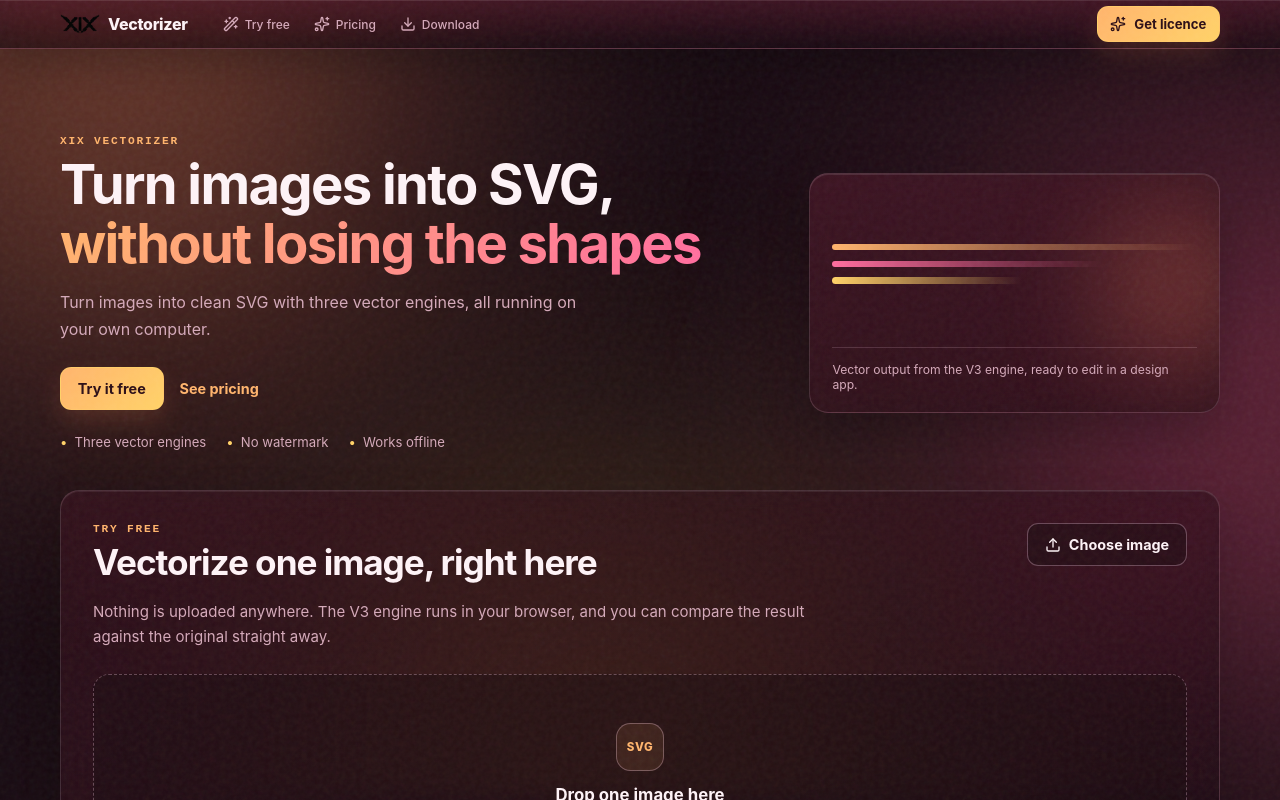
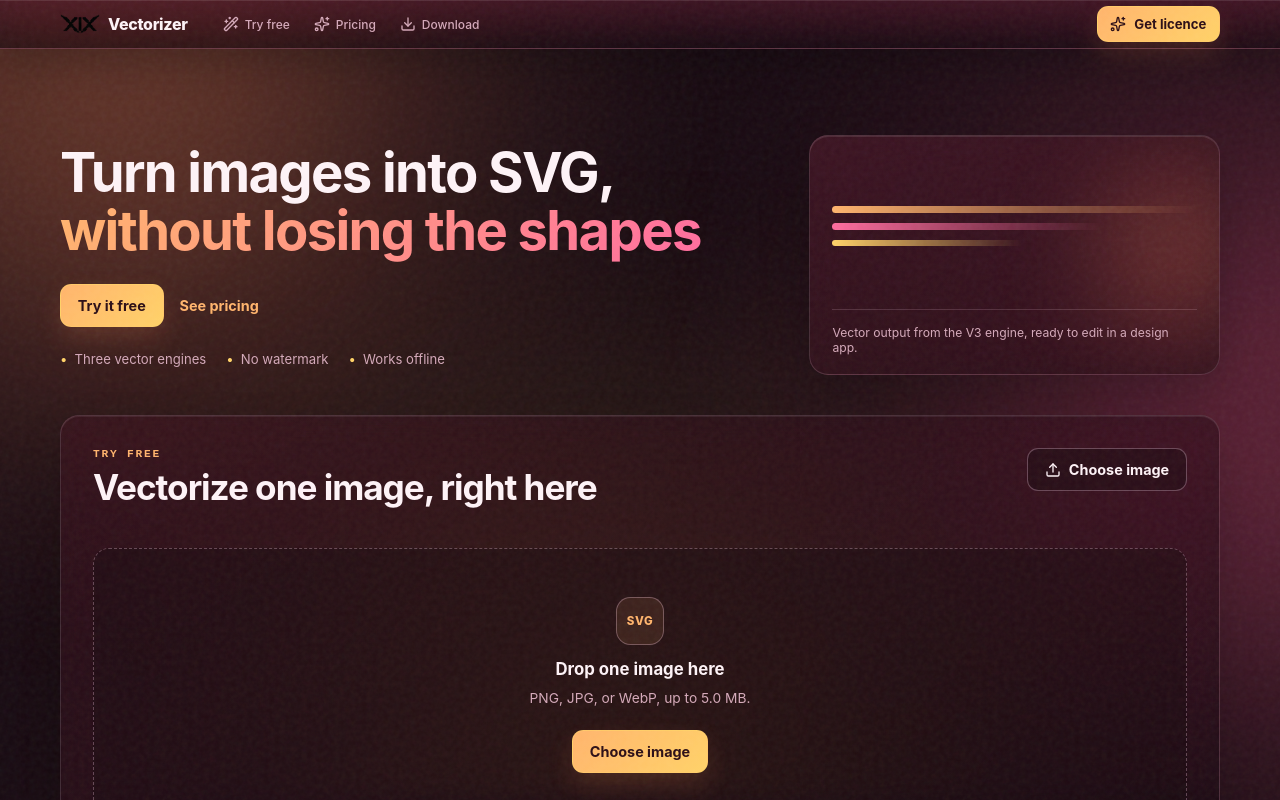
Before and after one commit to mfahryf/XIX-Upscaler-web, a React (Vite) app: page / in a window 1280 px wide. Shown: the top 800 px of the page. Built offline with nearby package versions, Linux system fonts and the light colour scheme; no server answers.

Commit message:
chore: buang teks hero dan keterangan tambahan pada kotak unggah

```diff
--- a/src/components/DemoPanel.jsx
+++ b/src/components/DemoPanel.jsx
@@ -134,10 +134,6 @@
         <div>
           <p className="section-label">Try free</p>
           <h2 id="demo-title">Vectorize one image, right here</h2>
-          <p className="demo-lede">
-            Nothing is uploaded anywhere. The V3 engine runs in your browser, and you can compare
-            the result against the original straight away.
-          </p>
         </div>
         <button
           type="button"
@@ -175,9 +171,7 @@
           <span className="dropzone-mark" aria-hidden="true">SVG</span>
           <p className="dropzone-title">Drop one image here</p>
           <p className="dropzone-detail">
-            {DEMO_LIMITS.accepted}, up to {formatBytes(DEMO_LIMITS.fileBytes)}. Images above{" "}
-            {formatMegapixels(DEMO_LIMITS.maxPixels)} are scaled down, and the desktop app still
-            uses the full size.
+            {DEMO_LIMITS.accepted}, up to {formatBytes(DEMO_LIMITS.fileBytes)}.
           </p>
           <button type="button" className="button button-primary" onClick={() => inputRef.current?.click()}>
             Choose image
--- a/src/components/VectorizerPage.jsx
+++ b/src/components/VectorizerPage.jsx
@@ -68,11 +68,9 @@
       <main className="page-shell">
         <section className="hero" aria-labelledby="hero-title">
           <div className="hero-copy">
-            <p className="section-label">{SITE.product}</p>
             <h1 id="hero-title">
               Turn images into SVG, <span className="hero-accent">without losing the shapes</span>
             </h1>
-            <p className="hero-lede">{SITE.tagline}</p>
             <div className="hero-actions">
               <a className="button button-primary" href="#try">
                 Try it free
--- a/src/content/site.js
+++ b/src/content/site.js
@@ -4,7 +4,6 @@
   name: "XIXLabs",
   product: "XIX Vectorizer",
   byline: "by XIXLabs.net",
-  tagline: "Turn images into clean SVG with three vector engines, all running on your own computer.",
 };
 
 // Mirrors the gateway catalog for display copy. The gateway catalog stays the
--- a/src/styles.css
+++ b/src/styles.css
@@ -341,14 +341,6 @@
   color: transparent;
 }
 
-.hero-lede {
-  max-width: 34rem;
-  margin: 1rem 0 0;
-  color: var(--muted);
-  font-size: 1rem;
-  line-height: 1.7;
-}
-
 .hero-actions {
   display: flex;
   flex-wrap: wrap;
@@ -460,14 +452,6 @@
   align-items: flex-start;
   justify-content: space-between;
   gap: 1rem;
-}
-
-.demo-lede {
-  max-width: 46rem;
-  margin: 0.7rem 0 0;
-  color: var(--muted);
-  font-size: 0.94rem;
-  line-height: 1.7;
 }
 
 .dropzone {
```
